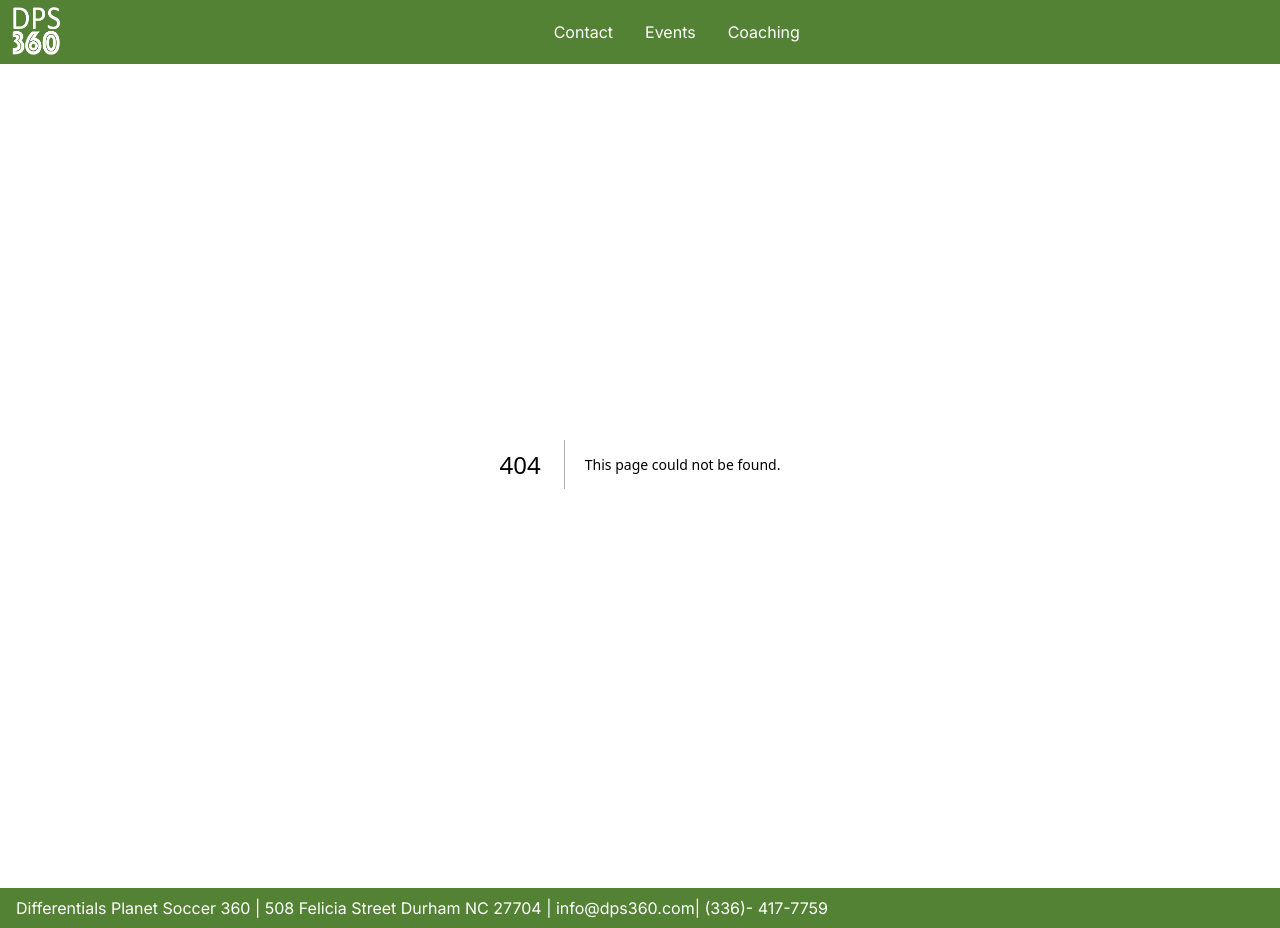
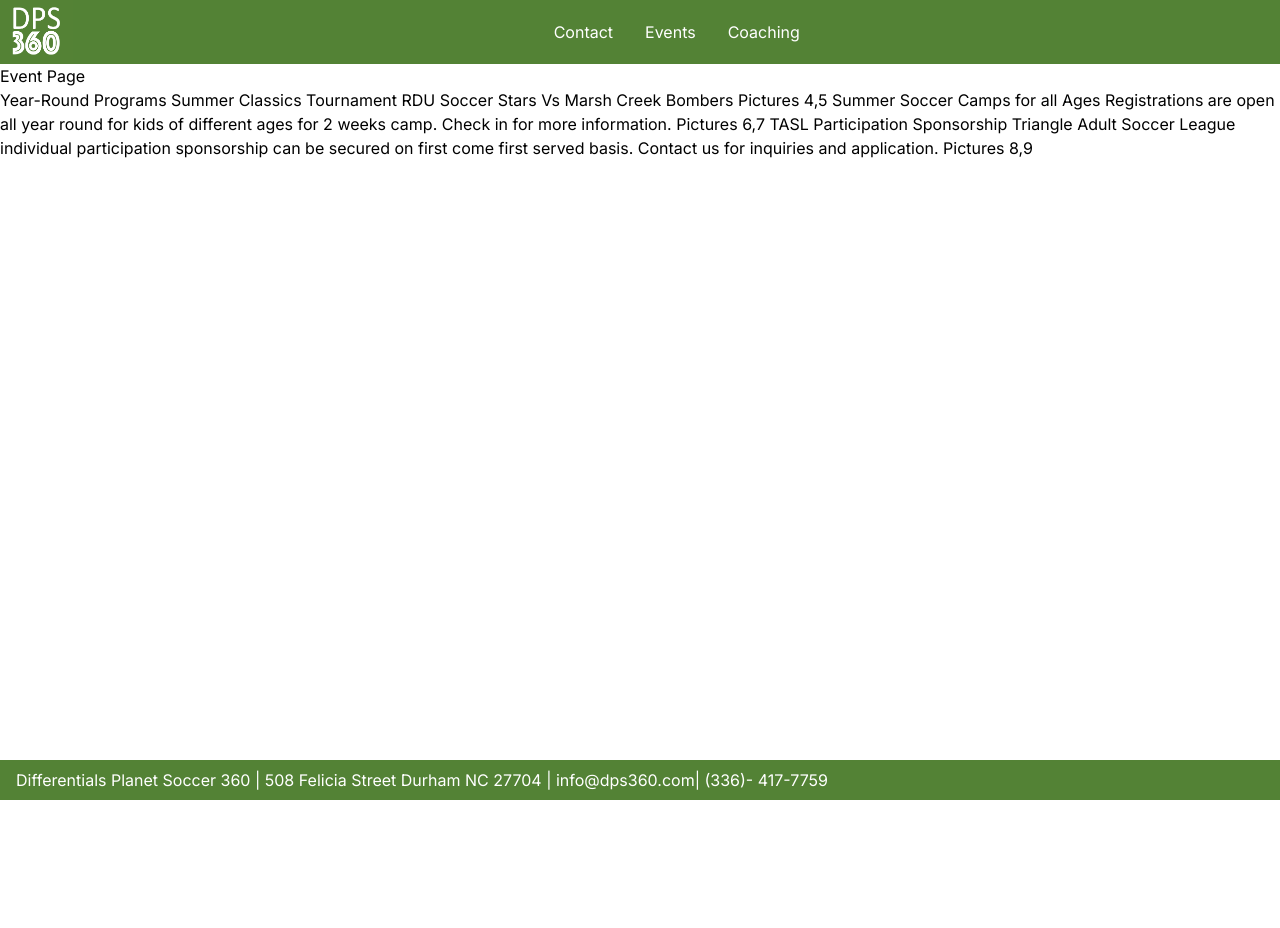
Before and after one commit to wzsamuels/dps360, a Next.js app: page /events in a window 1280 px wide. Before the commit this address had no page. After the commit the page ends 800 px from the top, so only its background shows below. Built offline with nearby package versions, Linux system fonts and the light colour scheme.

Commit message:
Add event page

```diff
--- /dev/null
+++ b/app/events/page.tsx
@@ -0,0 +1,26 @@
+import eventImage1 from '@/public/event1.jpg'
+import eventImage2 from '@/public/event2.jpg'
+
+const EventPage = () => {
+  return (
+    <div>
+      <h1>Event Page</h1>
+      Year-Round Programs
+
+Summer Classics Tournament
+RDU Soccer Stars Vs Marsh Creek Bombers
+Pictures 4,5
+
+Summer Soccer Camps for all Ages
+Registrations are open all year round for kids of different ages for 2 weeks camp. Check in for more information.
+Pictures 6,7
+
+TASL Participation Sponsorship
+Triangle Adult Soccer League individual participation sponsorship can be secured on first come first served basis. Contact us for inquiries and application.
+Pictures 8,9
+
+    </div>
+  );
+}
+
+export default EventPage
```
